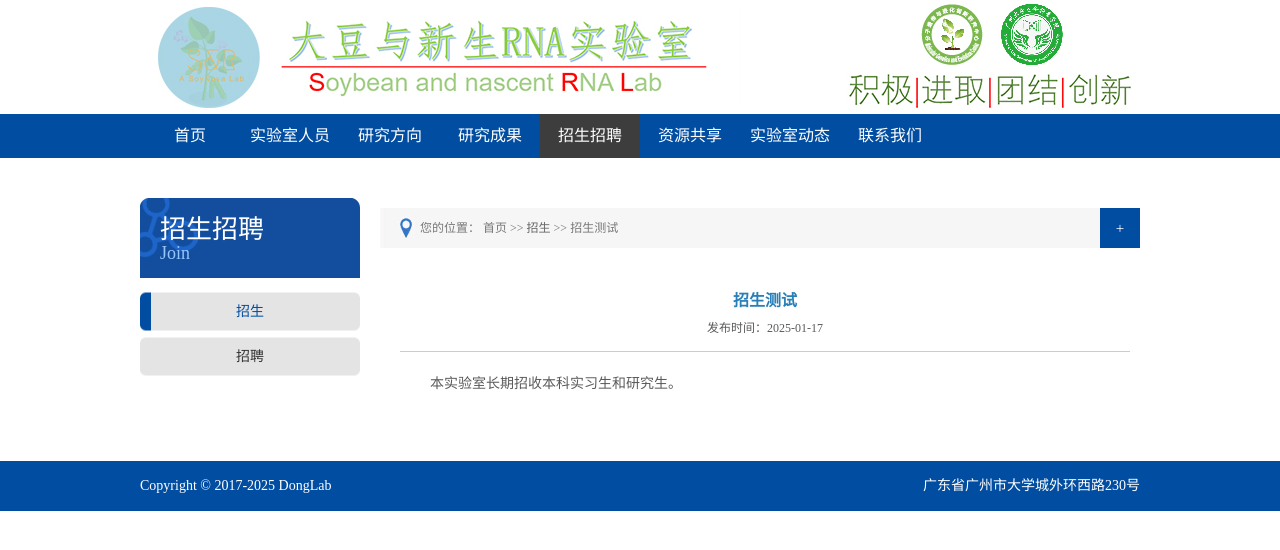
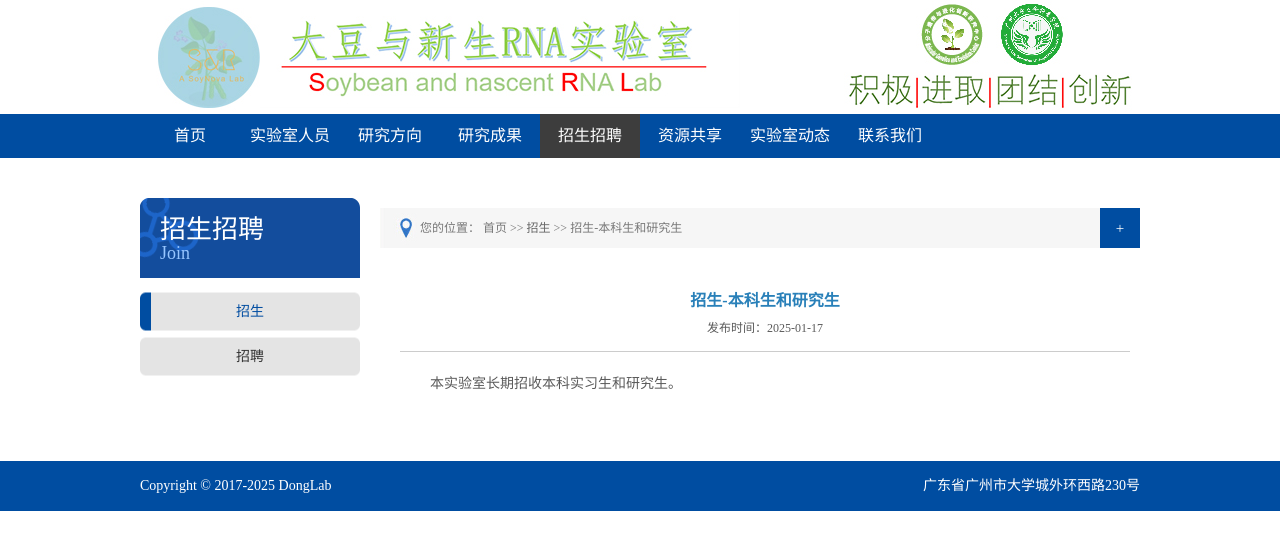
Before and after one commit to zhanweimin2021/zhanweimin2021.github.io, a Jekyll site: the page built from recruit-students/_posts/2025-01-17-recruit-students1.html, in a window 1280 px wide. Shown: the top 550 px of the page. Built offline with Jekyll 4.4.1, drawn with Linux system fonts in a browser that asks for light colours.

Commit message:
Update 2025-01-17-recruit-students1.html

```diff
--- a/recruit-students/_posts/2025-01-17-recruit-students1.html
+++ b/recruit-students/_posts/2025-01-17-recruit-students1.html
@@ -6,8 +6,8 @@ category-en: Join
 category-cn: 招生招聘
 type: 招生
 type-en: recruit-students
-title: 招生测试
-keywords: 招生测试
-description: 招生测试
+title: 招生-本科生和研究生
+keywords: 招生
+description: 招生
 ---
 <p>本实验室长期招收本科实习生和研究生。</p>
```
